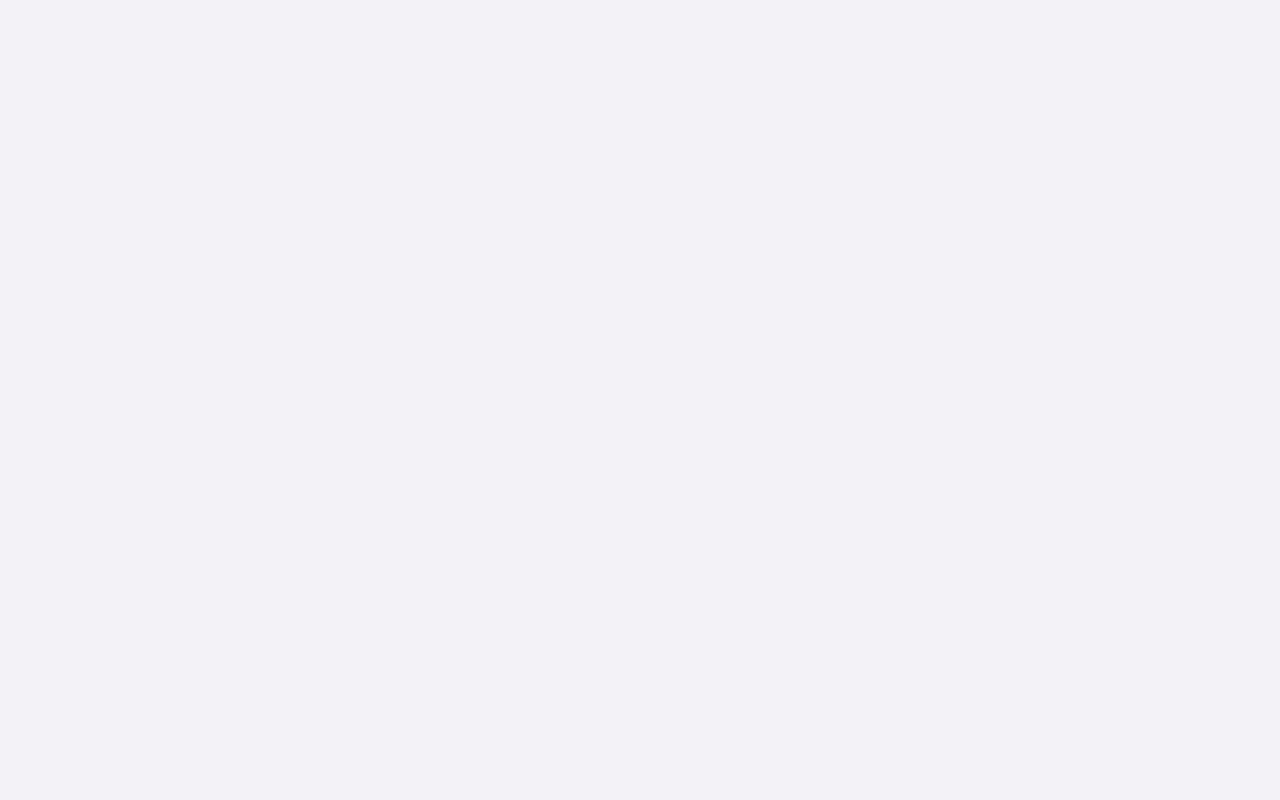
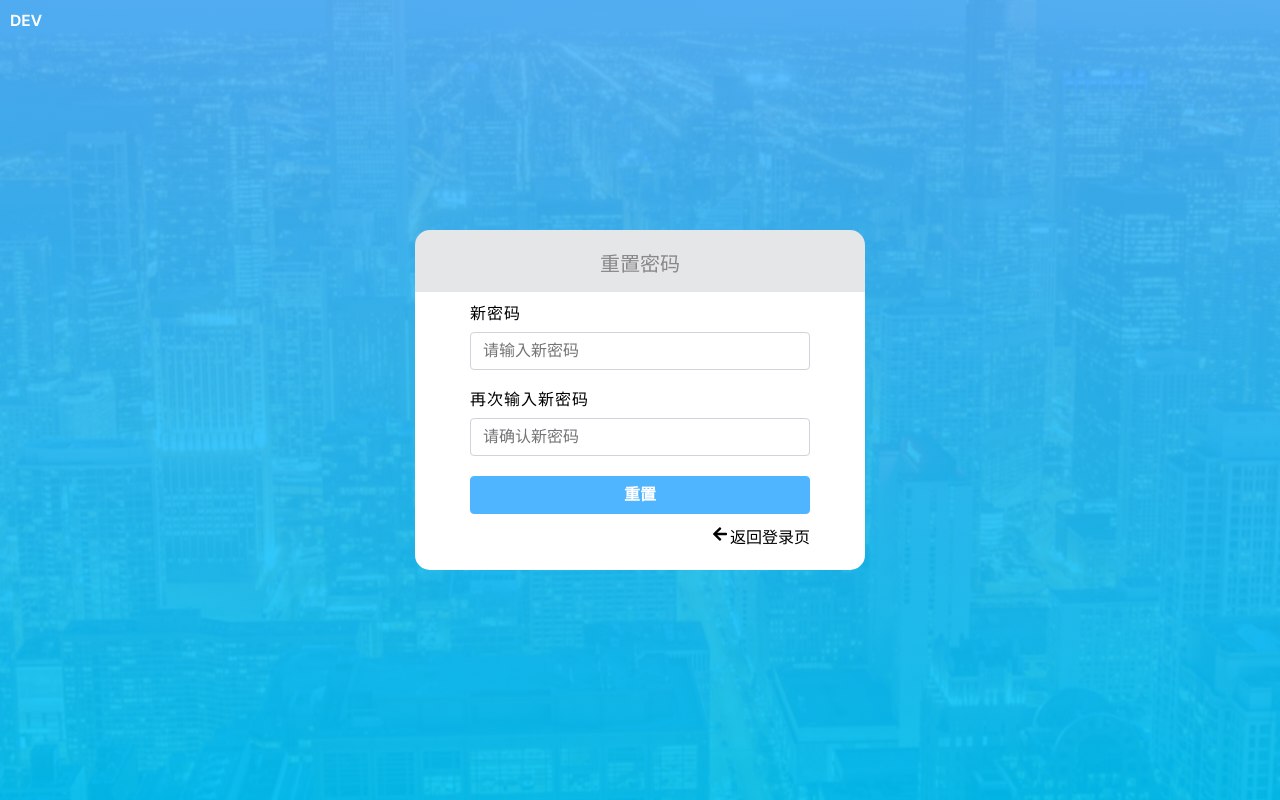
Before and after one commit to ASElieen/social-fe, a React (Create React App) app: page /reset-password in a window 1280 px wide. Before the commit this address had no page. Built offline with nearby package versions, Linux system fonts and the light colour scheme.

Commit message:
feat:(auth)完成ResetPassword基本页面结构

```diff
--- a/src/pages/auth/AuthIndex.js
+++ b/src/pages/auth/AuthIndex.js
@@ -2,5 +2,6 @@
 import Login from "./login/Login";
 import Register from "./register/Register";
 import ForgotPassword from "./forgot_password/ForgotPassword";
+import ResetPassword from "./reset-password/ResetPassword";
 
-export { AuthTabs, ForgotPassword, Login, Register }
+export { AuthTabs, ForgotPassword, Login, Register, ResetPassword }
--- /dev/null
+++ b/src/pages/auth/reset-password/ResetPassword.jsx
@@ -0,0 +1,63 @@
+import './ResetPassword.scss';
+import { Link } from 'react-router-dom';
+import backgroundImage from '../../../assets/images/background.jpg';
+import Input from '../../../components/input/Input';
+import Button from '../../../components/button/Button';
+import { FaArrowLeft } from 'react-icons/fa';
+
+const ResetPassword = () => {
+  return (
+    <div className="container-wrapper" style={{ backgroundImage: `url(${backgroundImage})` }}>
+      <div className="environment">DEV</div>
+      <div className="container-wrapper-auth">
+        <div className="tabs reset-password-tabs">
+          <div className="tabs-auth">
+            <ul className="tab-group">
+              <li className="tab">
+                <div className="login reset-password">重置密码</div>
+              </li>
+            </ul>
+            <div className="tab-item">
+              <div className="auth-inner">
+                {/* <div className="alerts" role="alert">
+                  Error message
+                </div> */}
+                <form className="reset-password-form">
+                  <div className="form-input-container">
+                    <Input
+                      id="password"
+                      name="password"
+                      type="password"
+                      value=""
+                      labelText="新密码"
+                      placeholder="请输入新密码"
+                      handleChange={() => {}}
+                    />
+                    <Input
+                      id="cpassword"
+                      name="cpassword"
+                      type="password"
+                      value=""
+                      labelText="再次输入新密码"
+                      placeholder="请确认新密码"
+                      handleChange={() => {}}
+                    />
+                  </div>
+                  <Button label="重置" className="auth-button button" disabled={false} />
+
+                  <Link to={'/'}>
+                    <span className="login">
+                      <FaArrowLeft className="arrow-left" /> 返回登录页
+                    </span>
+                  </Link>
+                </form>
+              </div>
+            </div>
+          </div>
+        </div>
+      </div>
+    </div>
+  );
+};
+
+export default ResetPassword;
--- /dev/null
+++ b/src/pages/auth/reset-password/ResetPassword.scss
@@ -0,0 +1,56 @@
+.reset-password-tabs {
+  height: 340px;
+
+  .tabs-auth {
+    .tab-group {
+      .tab .reset-password {
+        width: 100%;
+      }
+    }
+  }
+}
+
+.reset-password-form {
+  .form-input-container {
+    margin-bottom: 20px;
+  }
+
+  .auth-button {
+    color: var(--white-1);
+    background-color: var(--primary-1);
+    border-color: var(--primary-1);
+    display: block;
+    width: 100%;
+    cursor: pointer;
+    font-weight: 700;
+
+    &:disabled {
+      cursor: not-allowed;
+      pointer-events: none;
+      opacity: 0.5;
+      background-color: var(--primary-1);
+      border-color: var(--primary-1);
+    }
+  }
+
+  a {
+    color: inherit;
+    text-decoration: none;
+  }
+
+  .login {
+    display: flex;
+    padding-top: 10px;
+    cursor: pointer;
+    justify-content: flex-end;
+
+    .arrow-left {
+      margin-right: 2px;
+      margin-top: 2px;
+    }
+
+    &:hover {
+      color: var(--primary-1);
+    }
+  }
+}
--- a/src/router.js
+++ b/src/router.js
@@ -1,4 +1,4 @@
-import { AuthTabs, ForgotPassword } from "./pages/auth/AuthIndex"
+import { AuthTabs, ForgotPassword, ResetPassword } from "./pages/auth/AuthIndex"
 import { useRoutes } from "react-router-dom"
 
 export const AppRouter = () => {
@@ -10,6 +10,10 @@
         {
             path: '/forgot-password',
             element: <ForgotPassword />
+        },
+        {
+            path: '/reset-password',
+            element: <ResetPassword />
         }
     ])
     return elements
```
